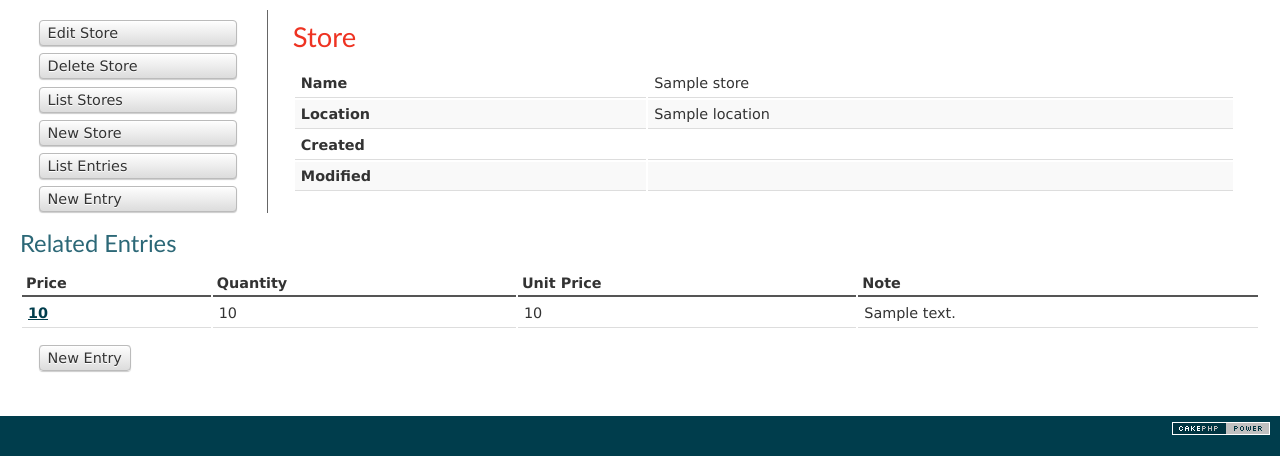
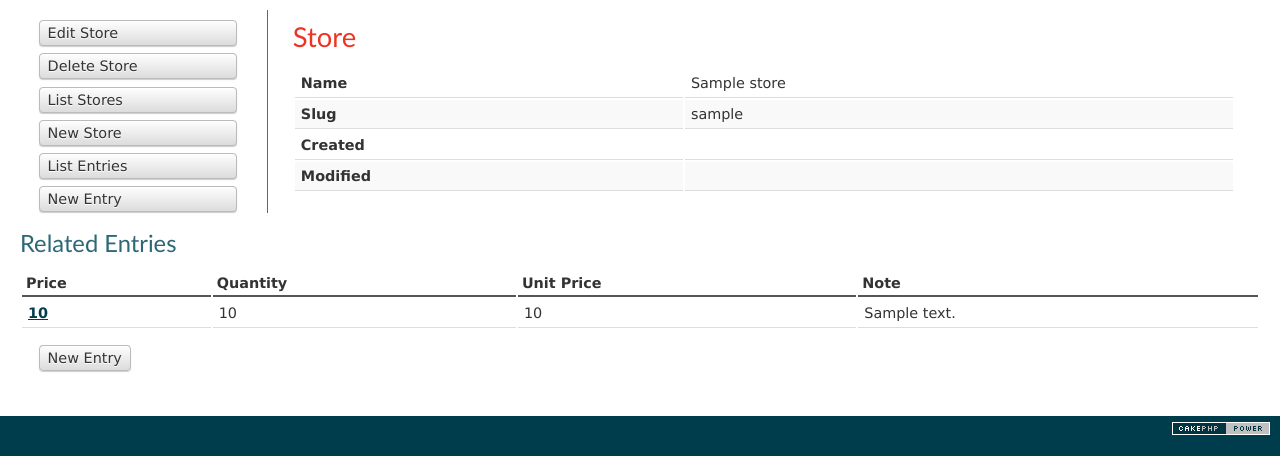
Before and after one commit to wesavetheworld/shopping_comparison, a CakePHP app: the page made by app/View/Stores/view.ctp in a window 1280 px wide. Shown: the part 47-503 px from the top of the page. Run offline with PHP 8.4 and a stand-in for CakePHP, Linux system fonts and the light colour scheme; the template is opened without the code that fills it: most values are stand-ins (such as "Sample title", 1, 10 or a date in 2020); data that the repository does not hold is empty; some libraries are stand-ins or nearby versions.

Commit message:
Removing location from stores

```diff
--- a/app/Config/Schema/schema.php
+++ b/app/Config/Schema/schema.php
@@ -58,7 +58,7 @@ class AppSchema extends CakeSchema {
 	public $stores = array(
 		'id' => array('type' => 'integer', 'null' => false, 'default' => null, 'length' => 10, 'key' => 'primary'),
 		'name' => array('type' => 'string', 'null' => false, 'default' => null, 'length' => 80, 'collate' => 'utf8_general_ci', 'charset' => 'utf8'),
-		'location' => array('type' => 'string', 'null' => true, 'default' => null, 'collate' => 'utf8_general_ci', 'charset' => 'utf8'),
+		'slug' => array('type' => 'string', 'null' => false, 'default' => null, 'length' => 80, 'collate' => 'utf8_general_ci', 'charset' => 'utf8'),
 		'created' => array('type' => 'datetime', 'null' => false, 'default' => null),
 		'modified' => array('type' => 'datetime', 'null' => false, 'default' => null),
 		'indexes' => array(
--- a/app/View/Stores/add.ctp
+++ b/app/View/Stores/add.ctp
@@ -29,7 +29,7 @@
 						<?php echo $this->Form->input('name', array('class' => 'form-control')); ?>
 					</div><!-- .form-group -->
 					<div class="form-group">
-						<?php echo $this->Form->input('location', array('class' => 'form-control')); ?>
+						<?php echo $this->Form->input('slug', array('class' => 'form-control')); ?>
 					</div><!-- .form-group -->
 
 					<?php echo $this->Form->submit('Submit', array('class' => 'btn btn-large btn-primary')); ?>
--- a/app/View/Stores/edit.ctp
+++ b/app/View/Stores/edit.ctp
@@ -33,7 +33,7 @@
 						<?php echo $this->Form->input('name', array('class' => 'form-control')); ?>
 					</div><!-- .form-group -->
 					<div class="form-group">
-						<?php echo $this->Form->input('location', array('class' => 'form-control')); ?>
+						<?php echo $this->Form->input('slug', array('class' => 'form-control')); ?>
 					</div><!-- .form-group -->
 
 					<?php echo $this->Form->submit('Submit', array('class' => 'btn btn-large btn-primary')); ?>
--- a/app/View/Stores/index.ctp
+++ b/app/View/Stores/index.ctp
@@ -24,14 +24,14 @@
 					<thead>
 						<tr>
 							<th><?php echo $this->Paginator->sort('name'); ?></th>
-							<th><?php echo $this->Paginator->sort('location'); ?></th>
+							<th><?php echo $this->Paginator->sort('slug'); ?></th>
 									</tr>
 					</thead>
 					<tbody>
 <?php foreach ($stores as $store): ?>
 	<tr>
 		<td><?php echo $this->Html->link($store['Store']['name'], array('action' => 'view', $store['Store']['id'])); ?>&nbsp;</td>
-		<td><?php echo h($store['Store']['location']);?>&nbsp;</td>
+		<td><?php echo h($store['Store']['slug']);?>&nbsp;</td>
 	</tr>
 <?php endforeach; ?>
 					</tbody>
--- a/app/View/Stores/view.ctp
+++ b/app/View/Stores/view.ctp
@@ -33,9 +33,9 @@
 			<?php echo h($store['Store']['name']); ?>
 			&nbsp;
 		</td>
-</tr><tr>		<td><strong><?php echo __('Location'); ?></strong></td>
+</tr><tr>		<td><strong><?php echo __('Slug'); ?></strong></td>
 		<td>
-			<?php echo h($store['Store']['location']); ?>
+			<?php echo h($store['Store']['slug']); ?>
 			&nbsp;
 		</td>
 </tr><tr>		<td><strong><?php echo __('Created'); ?></strong></td>
```
